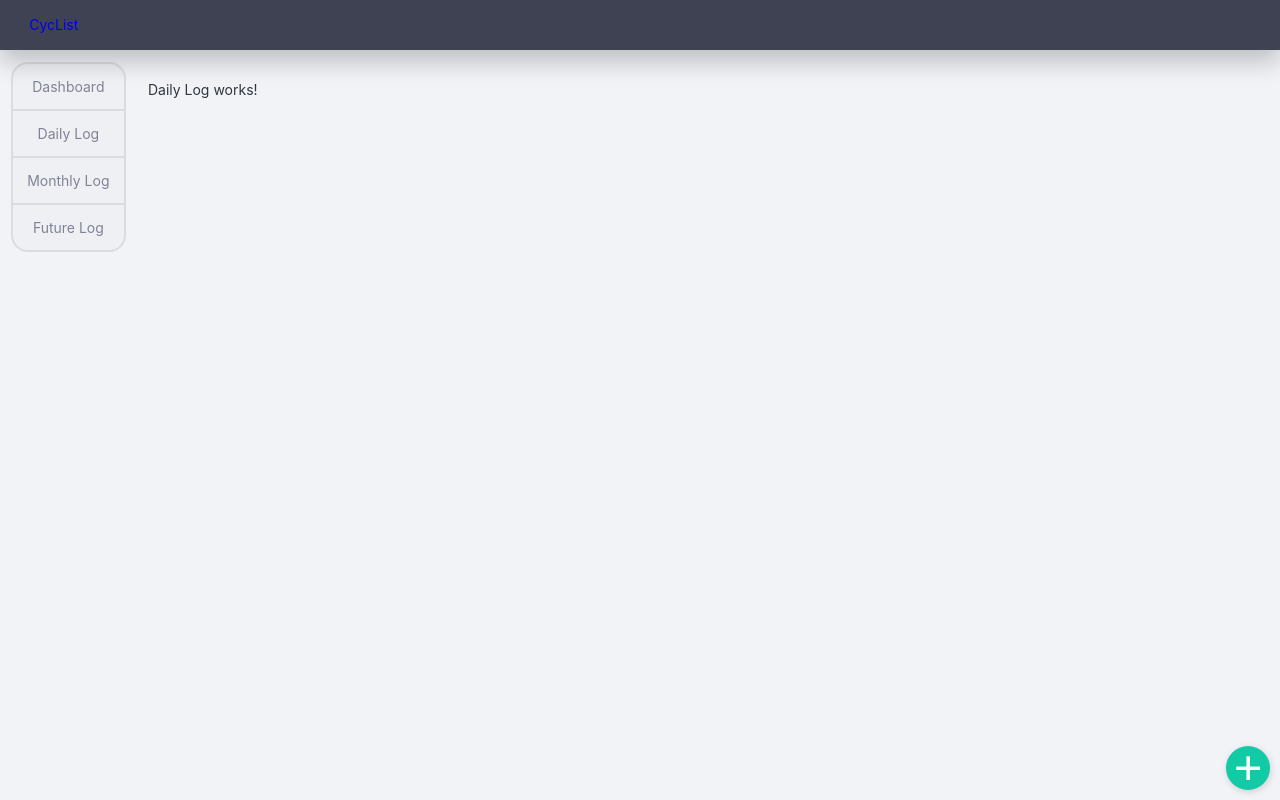
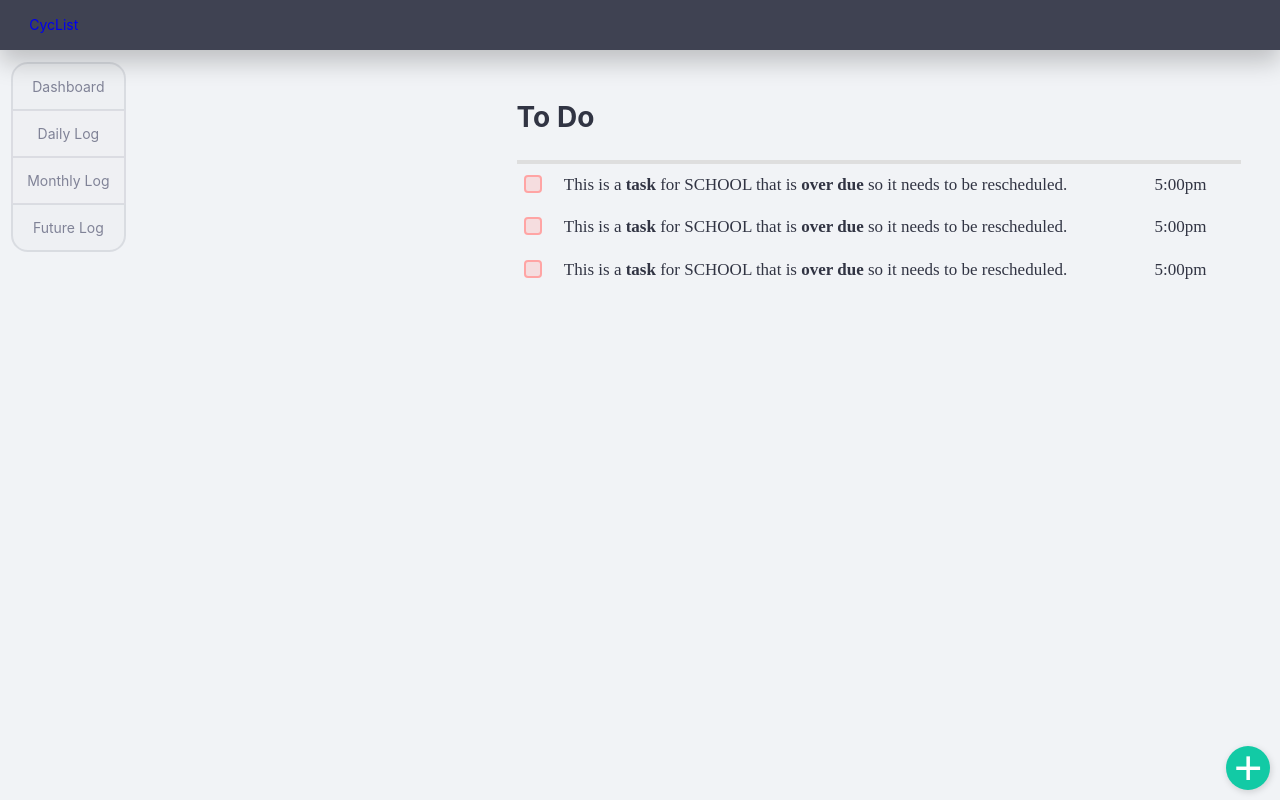
Before and after one commit to UTSCCSCC01/finalprojects22-cyclist, an Angular app in the folder frontend/CycList/: page /app-daily-log in a window 1280 px wide. Built offline with nearby package versions, Linux system fonts and the light colour scheme.

Commit message:
Add Task Container To Display Multiple Tasks

```diff
--- a/frontend/CycList/src/app/daily-log/daily-log.component.html
+++ b/frontend/CycList/src/app/daily-log/daily-log.component.html
@@ -1 +1,7 @@
-<div>Daily Log works!</div>
+<div class="daily-log-task-container">
+  <h1>To Do</h1>
+  <hr class="daily-log-underline">
+  <app-task></app-task>
+  <app-task></app-task>
+  <app-task></app-task>
+</div>
--- a/frontend/CycList/src/app/daily-log/daily-log.component.scss
+++ b/frontend/CycList/src/app/daily-log/daily-log.component.scss
@@ -0,0 +1,13 @@
+.daily-log-task-container {
+  width: 100%;
+}
+
+.daily-log-underline {
+
+  position: absolute;
+  width: 720px;
+  border: 2px solid #dedede;
+
+
+
+}
--- a/frontend/CycList/src/app/task/task.component.html
+++ b/frontend/CycList/src/app/task/task.component.html
@@ -1 +1,11 @@
 <!-- <div *ngFor="let task of tasks"> {{ task.content }} </div> -->
+
+<div class="container-1">
+  <div class="container-2">
+      <div class="date-one">
+          <div class="square-icon"></div>
+          <span id="task-text" >This is a <b>task</b> for SCHOOL that is <b>over due</b> so it needs to be rescheduled.</span>
+          <span id="task-time">5:00pm</span>
+      </div>
+  </div>
+</div>
--- a/frontend/CycList/src/app/task/task.component.scss
+++ b/frontend/CycList/src/app/task/task.component.scss
@@ -0,0 +1,51 @@
+.container-2 :hover{
+  background-color:#DDDDDD;
+  // border:#33CCFF solid;
+  border-radius: 5px;
+}
+
+.date-one :hover{
+  border:#DDDDDD;
+}
+
+.container-1{
+  border: 2px white;
+  height: 5%;
+  margin-bottom: 1%;
+}
+
+.container-2{
+  position: relative;
+  top: 15px;
+  border: 2px;
+  // width: 100%;
+  // float:right;
+}
+
+#task-text {
+  padding-left: 3%;
+}
+
+#task-time {
+  padding-left: 12%;
+}
+
+.date-one{
+  font-family: 'Times New Roman', Times, serif;
+  font-size: 17px;
+  white-space: nowrap, pre;
+  display: flex;
+  padding: 1%;
+}
+
+.square-icon{
+  box-sizing: border-box;
+  /* position: relative; */
+  width: 18px;
+  height: 18px;
+  /* left: 618px; */
+  /* top: 512.13px; */
+  background: rgba(255, 164, 164, 0.27);
+  border: 2px solid #FFA4A4;
+  border-radius: 4px;
+}
--- a/frontend/CycList/src/styles.scss
+++ b/frontend/CycList/src/styles.scss
@@ -124,6 +124,12 @@ app-dashboard, app-daily-log, app-monthly-log, app-future-log {
 
 }
 
+app-daily-log {
+  width: 58%;
+  position: fixed;
+  right: 0px;
+}
+
 .hidden {
   display: none;
 }
```
Also changed, not shown: frontend/CycList/src/app/daily-log/daily-log-routing.module.ts (added, +13 -0 lines).
